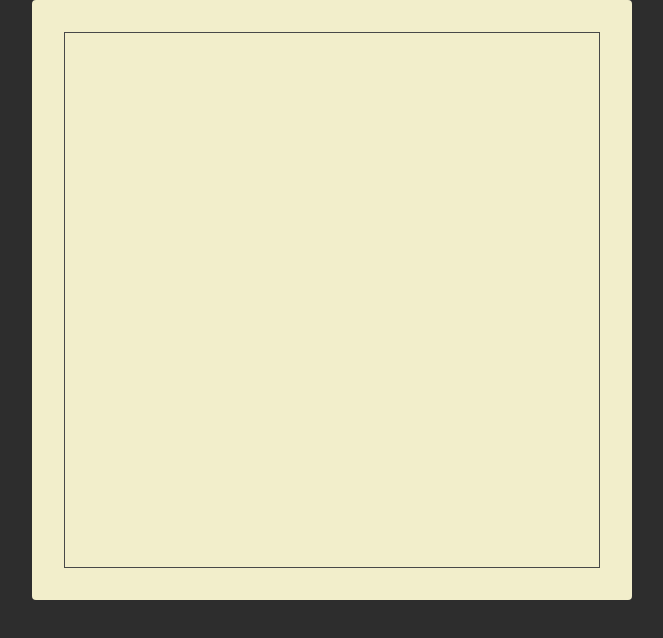
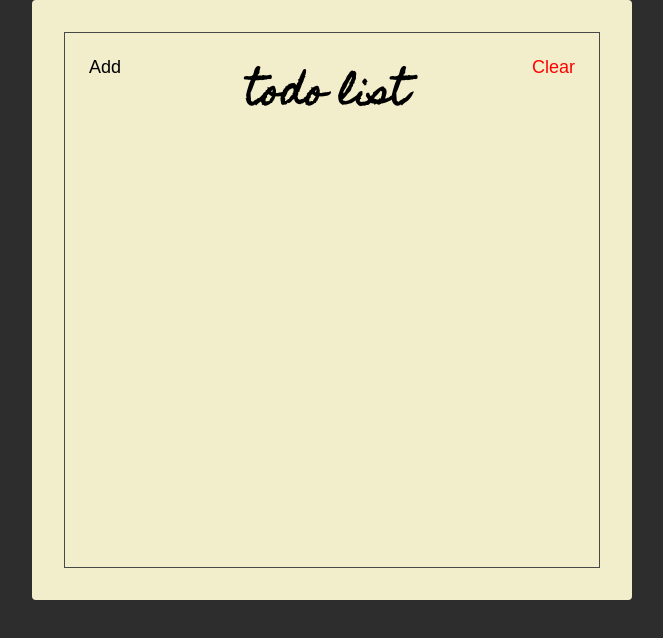
Before and after one commit to wildanumarzent/react-app, a website: page index.html in a window 1280 px wide. Shown: the whole page, without its empty margins (308-971 px from the left). Drawn offline with Linux system fonts and the light colour scheme.

Commit message:
header section

```diff
--- a/index.html
+++ b/index.html
@@ -6,10 +6,20 @@
     <meta http-equiv="X-UA-Compatible" content="ie=edge" />
     <title>Static Template</title>
     <link rel="stylesheet" href="./style.css" />
+    <link
+      href="https://fonts.googleapis.com/css?family=Homemade+Apple&display=swap"
+      rel="stylesheet"
+    />
   </head>
   <body>
     <div class="container">
-      <div class="frame"></div>
+      <div class="frame">
+        <div class="header">
+          <button class="header-btn">Add</button>
+          <h1 class="header-title">Todo List</h1>
+          <button class="header-btn main-red-color">Clear</button>
+        </div>
+      </div>
     </div>
   </body>
 </html>
--- a/style.css
+++ b/style.css
@@ -1,5 +1,11 @@
 * {
   box-sizing: border-box;
+}
+:root {
+  --main-red-color: red;
+}
+.main-red-color {
+  color: var(--main-red-color);
 }
 html {
   font-size: 10px;
@@ -30,4 +36,26 @@ html {
 .frame {
   border: 1px solid #484848;
   height: 100%;
+  display: flex;
+  flex-direction: column;
 }
+.header {
+  display: flex;
+  align-items: flex-start;
+}
+.header-title {
+  flex: 1;
+  text-align: center;
+  font-size: 3.6rem;
+  font-family: "Homemade Apple", sans-serif;
+  text-transform: lowercase;
+}
+.header-btn {
+  font-size: 1.8rem;
+  font-family: "bungee", sans-serif;
+  padding: 24px;
+
+  background: unset;
+  border: unset;
+  outline: unset;
+}
```
